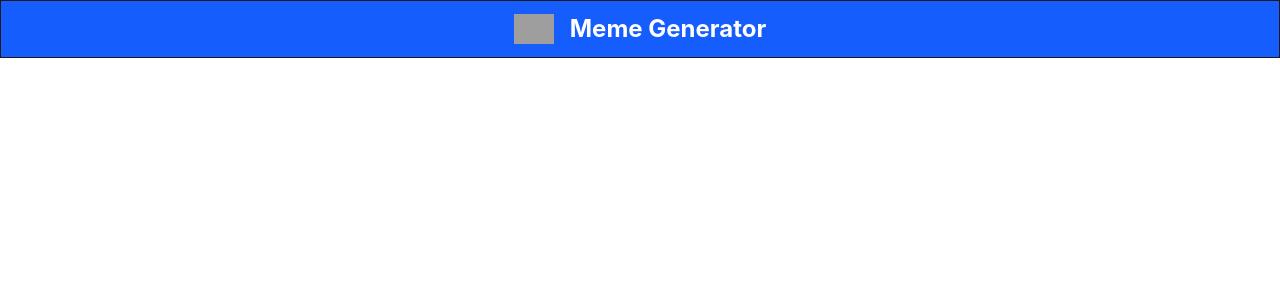
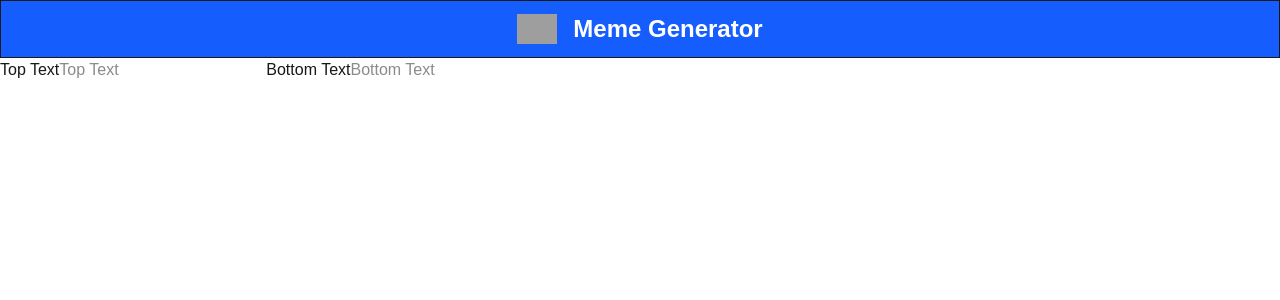
Before and after one commit to AforArdi/react-meme-generator, a React (Vite) app: page / in a window 1280 px wide. Shown: the top 300 px of the page. Built offline with nearby package versions, Linux system fonts and the light colour scheme; grey boxes are pictures that could not be loaded.

Commit message:
karla google font added

```diff
--- a/src/App.css
+++ b/src/App.css
@@ -2,3 +2,8 @@
 @plugin "daisyui";
 
 /* google font */
+@import url('https://fonts.googleapis.com/css2?family=Karla:ital,wght@0,200..800;1,200..800&display=swap');
+
+body{
+    font-family: "Karla", sans-serif;
+}
--- a/src/Components/Main/Main.jsx
+++ b/src/Components/Main/Main.jsx
@@ -2,11 +2,11 @@ const Main = () => {
     return (
         <main>
             <div>
-                <label htmlFor="">
-                    <input type="text" name="topText" id="" />
+                <label htmlFor="">Top Text
+                    <input type="text" name="topText" id="" placeholder="Top Text" />
                 </label>
-                <label htmlFor="">
-                    <input type="text" name="bottomText" id="" />
+                <label htmlFor="">Bottom Text
+                    <input type="text" name="bottomText" id="" placeholder="Bottom Text" />
                 </label>
             </div>
         </main>
```
